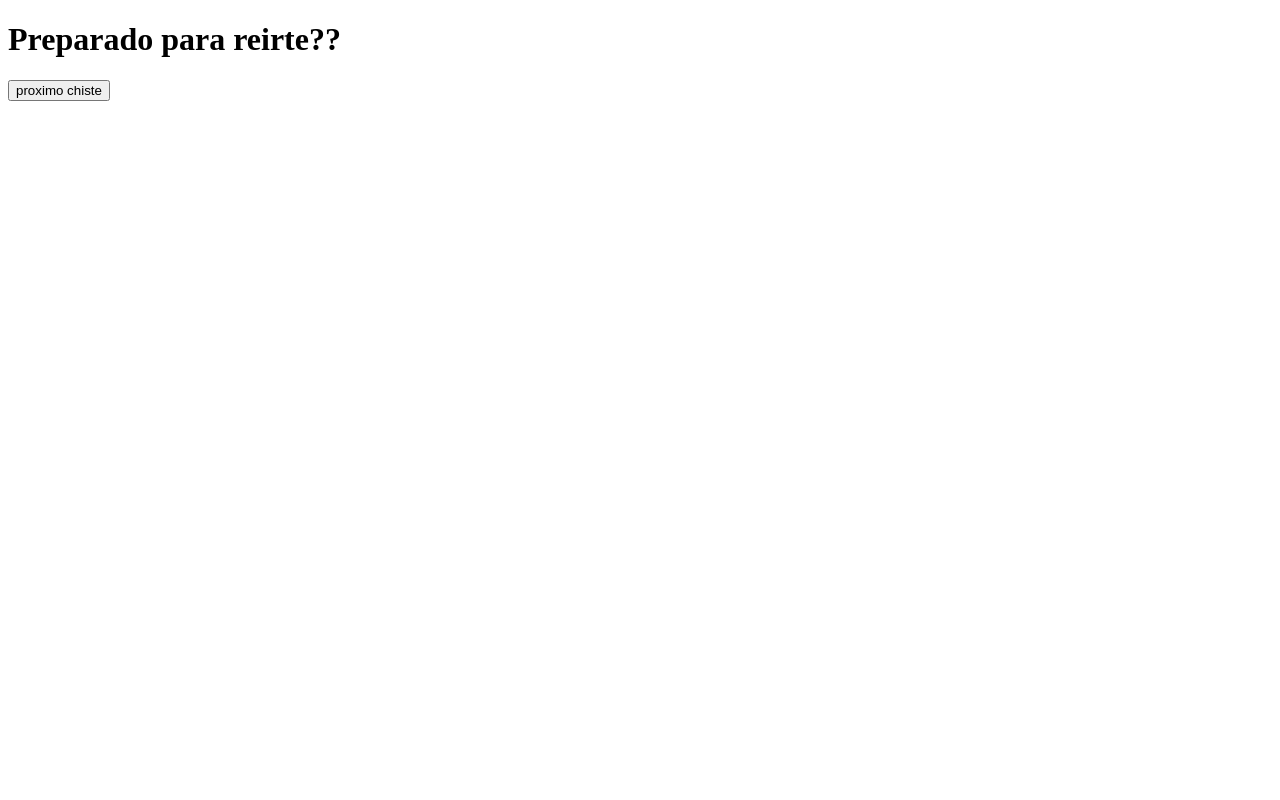
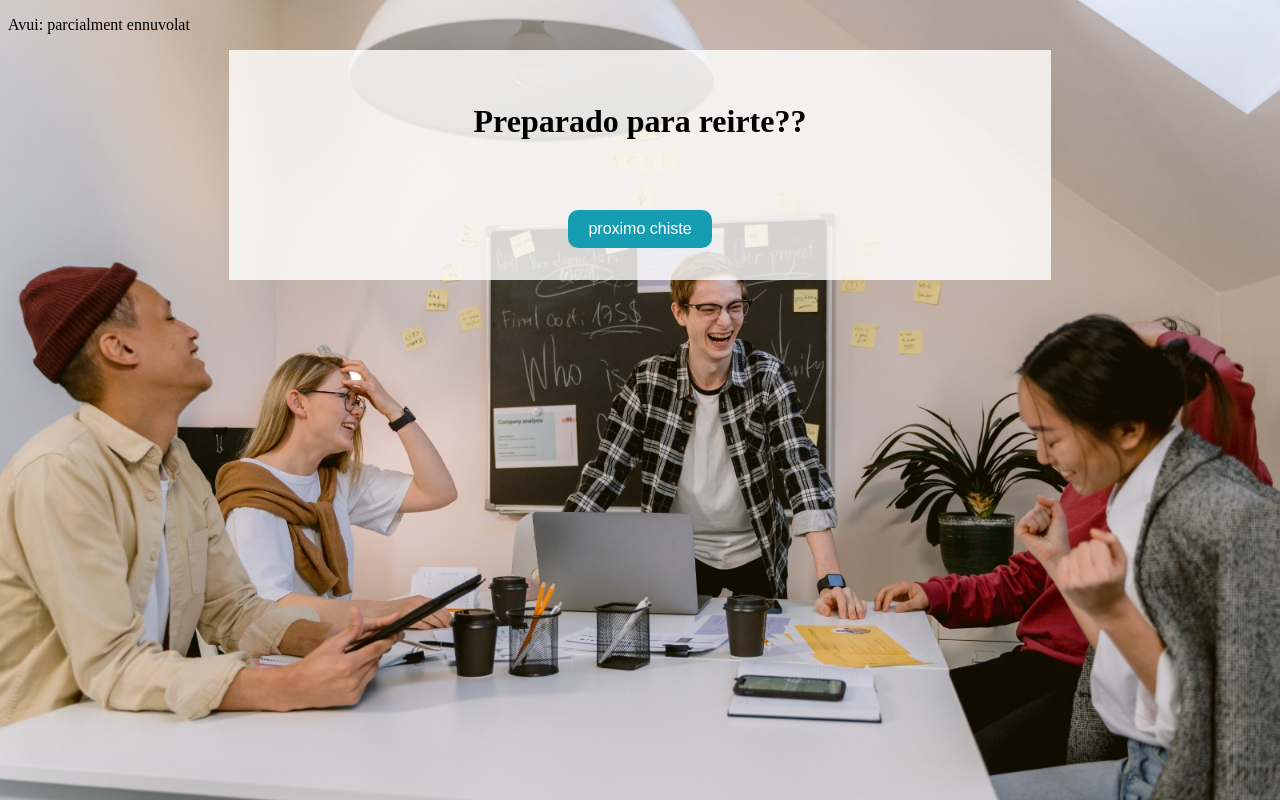
Before and after one commit to psdurbano/Sprint-5.-TypeScript---API, a plain HTML site: page main.html in a window 1280 px wide. Drawn offline with Linux system fonts and the light colour scheme.

Commit message:
Exercici 2

```diff
--- a/app.js
+++ b/app.js
@@ -39,7 +39,7 @@ function fetcher(url, headers) {
     if (url === void 0) { url = ""; }
     if (headers === void 0) { headers = {}; }
     return __awaiter(this, void 0, void 0, function () {
-        var response, data;
+        var response, data, jokeContent;
         return __generator(this, function (_a) {
             switch (_a.label) {
                 case 0: return [4 /*yield*/, fetch(url, headers)];
@@ -48,7 +48,15 @@ function fetcher(url, headers) {
                     return [4 /*yield*/, response.json()];
                 case 2:
                     data = _a.sent();
-                    console.log(data);
+                    jokeContent = document.querySelector("#joke-content");
+                    if (!jokeContent) {
+                        //Create a new element
+                        jokeContent = document.createElement("p");
+                        jokeContent.setAttribute("id", "joke-content");
+                        document.body.appendChild(jokeContent);
+                    }
+                    //Assign the value of joke to the text content of the element
+                    jokeContent.textContent = data.joke;
                     return [2 /*return*/];
             }
         });
--- a/main.html
+++ b/main.html
@@ -1,14 +1,21 @@
 <!DOCTYPE html>
 <html lang="en">
   <head>
-    <meta charset="UTF-8">
-    <meta http-equiv="X-UA-Compatible" content="IE=edge">
-    <meta name="viewport" content="width=device-width, initial-scale=1.0">
+    <meta charset="UTF-8" />
+    <meta http-equiv="X-UA-Compatible" content="IE=edge" />
+    <meta name="viewport" content="width=device-width, initial-scale=1.0" />
+    <link rel="stylesheet" href="./styles.css" />
     <title>Sprint 5. TypeScript & API</title>
   </head>
   <body>
+    <div>
+      <p>Avui: parcialment ennuvolat</p>
+    </div>
+    <div class="container">
       <h1>Preparado para reirte??</h1>
+      <p id="joke-content"></p>
       <button class="next-joke">proximo chiste</button>
+    </div>
     <script src="./app.js"></script>
   </body>
 </html>
--- /dev/null
+++ b/styles.css
@@ -0,0 +1,53 @@
+/* Agregar una imagen de fondo con transparencia del 50% */
+body {
+  background-image: url("./img/background.jpg");
+  background-size: cover;
+  background-repeat: no-repeat;
+  background-color: rgba(0, 0, 0, 0.75);
+}
+/* Centrar el div que contiene el h1 */
+.center {
+  display: flex;
+  align-items: center;
+  justify-content: center;
+  height: 100vh;
+}
+
+/* Crear un contenedor con un fondo blanco y transparencia */
+.container {
+  background-color: rgba(255, 255, 255, 0.8);
+  width: 60%;
+  height: 80%;
+  margin: 0 auto; /* centrar horizontalmente */
+  padding: 2em;
+  position: relative;
+  display: flex; /* habilitar flexbox */
+  flex-direction: column; /* establecer la dirección de los elementos hijos en columna */
+  align-items: center; /* centrar verticalmente */
+  justify-content: center; /* centrar horizontalmente */
+}
+
+/* Estilo para el boton */
+
+.container p {
+  color: black;
+  font-size: 1em;
+}
+
+/* Estilo para el h1 */
+.container h1 {
+  color: black;
+  font-size: 2em;
+}
+
+/* Estilo para el boton */
+.container button {
+  background-color: rgb(23, 157, 177);
+  color: white;
+  border: none;
+  padding: 10px 20px;
+  border-radius: 10px;
+  font-size: 1em;
+  cursor: pointer;
+  margin-top: 1em;
+}
```
Also changed, not shown: app.ts (+10 -1 lines), img/background.jpg (added). Lines whose indentation alone changed are shown as unchanged.
